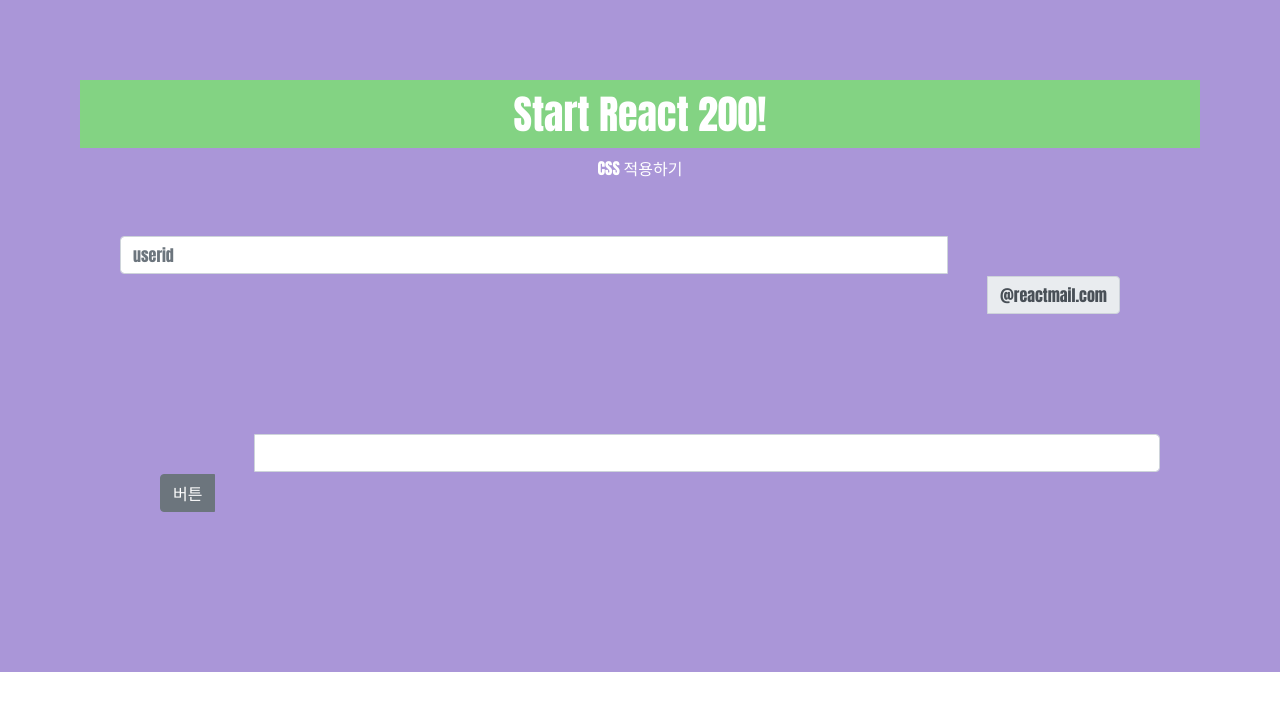
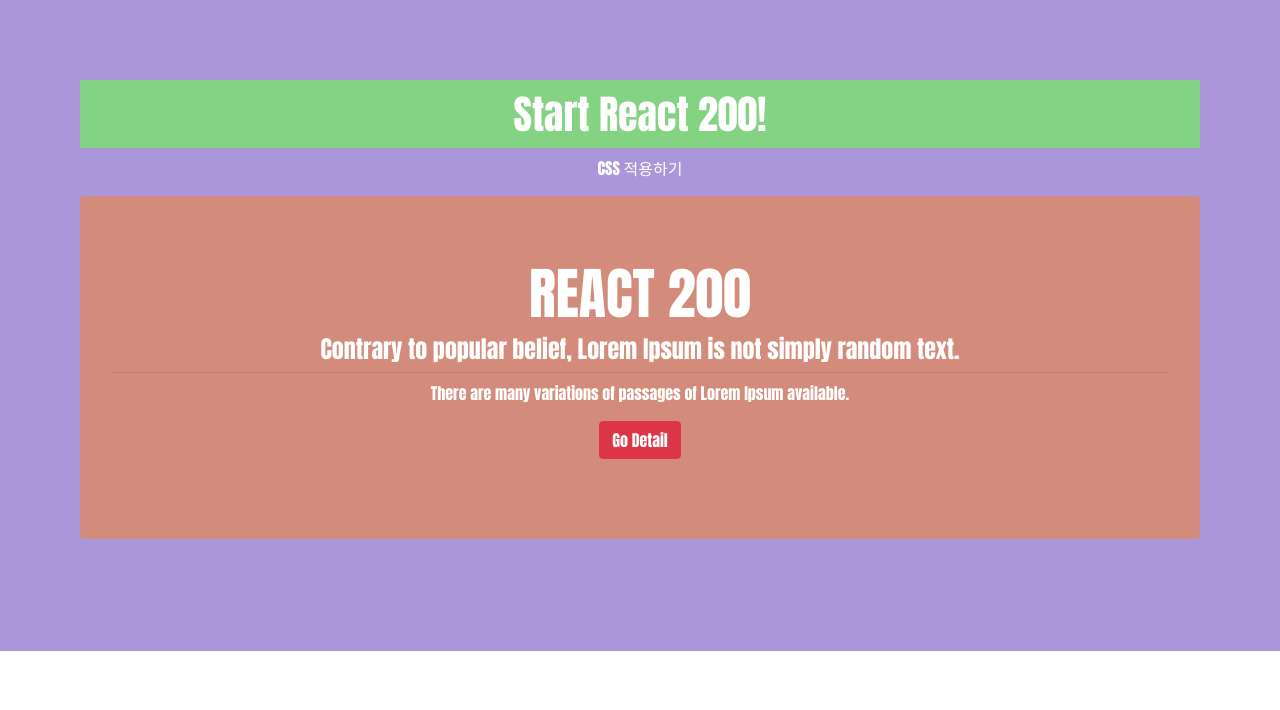
Before and after one commit to my-choe/react200, a React (Create React App) app: page / in a window 1280 px wide. Shown: the top 710 px of the page. Built offline with nearby package versions, Linux system fonts and the light colour scheme.

Commit message:
046 reactstrap Jumbotron 사용하기

```diff
--- a/src/App.js
+++ b/src/App.js
@@ -1,6 +1,6 @@
 import React from 'react';
 import './App.css';
-import InputGroup from './R045_ReactstrapInputGroup';
+import Jumbotron from './R046_ReactstrapJumbotron';
 import 'bootstrap/dist/css/bootstrap.css';
 
 function App() {
@@ -8,7 +8,7 @@ function App() {
     <div>
       <h1>Start React 200!</h1>
       <p>CSS 적용하기</p>
-      <InputGroup/>
+      <Jumbotron/>
     </div>
   );
 }
--- /dev/null
+++ b/src/R046_ReactstrapJumbotron.js
@@ -0,0 +1,27 @@
+import React, { Component } from 'react';
+import { Jumbotron, Button } from 'reactstrap';
+/**
+ * Jumbotron은 대형 전광판을 의미한다.
+ * 넓은 영역에 눈에 띄게 정보를 표시해 사용자의 관심을 불러일으킬 수 있다.
+ */
+class R046_ReactstrapJumbotron extends Component {
+    render() {
+        return (
+            <>
+                <Jumbotron style={{backgroundColor: "#D38C7C"}}>
+                    <h2 className="display-4">REACT 200</h2>
+                    <p className="h4">Contrary to popular belief, Lorem Ipsum is not simply random text.</p>
+                    <hr className="my-2"/>
+                    <p>
+                        There are many variations of passages of Lorem Ipsum available.
+                    </p>
+                    <p className="lead">
+                        <Button color="danger">Go Detail</Button>
+                    </p>
+                </Jumbotron>
+            </>
+        )
+    }
+}
+
+export default R046_ReactstrapJumbotron;
```
